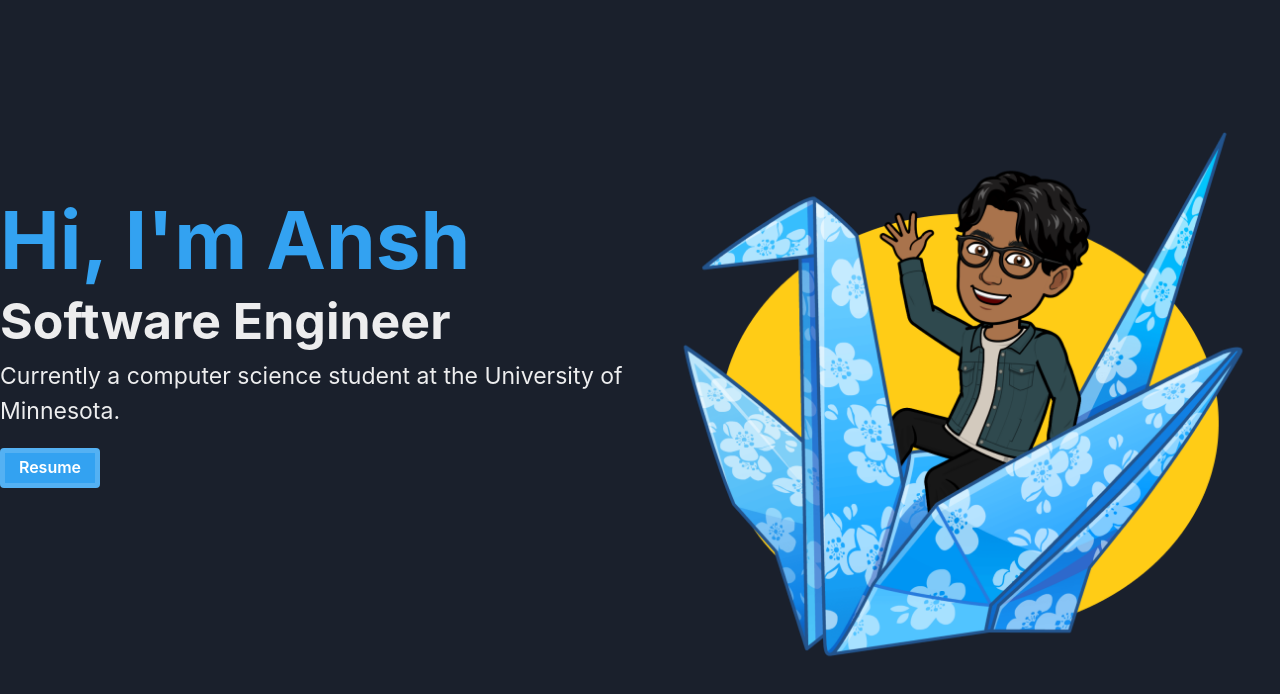
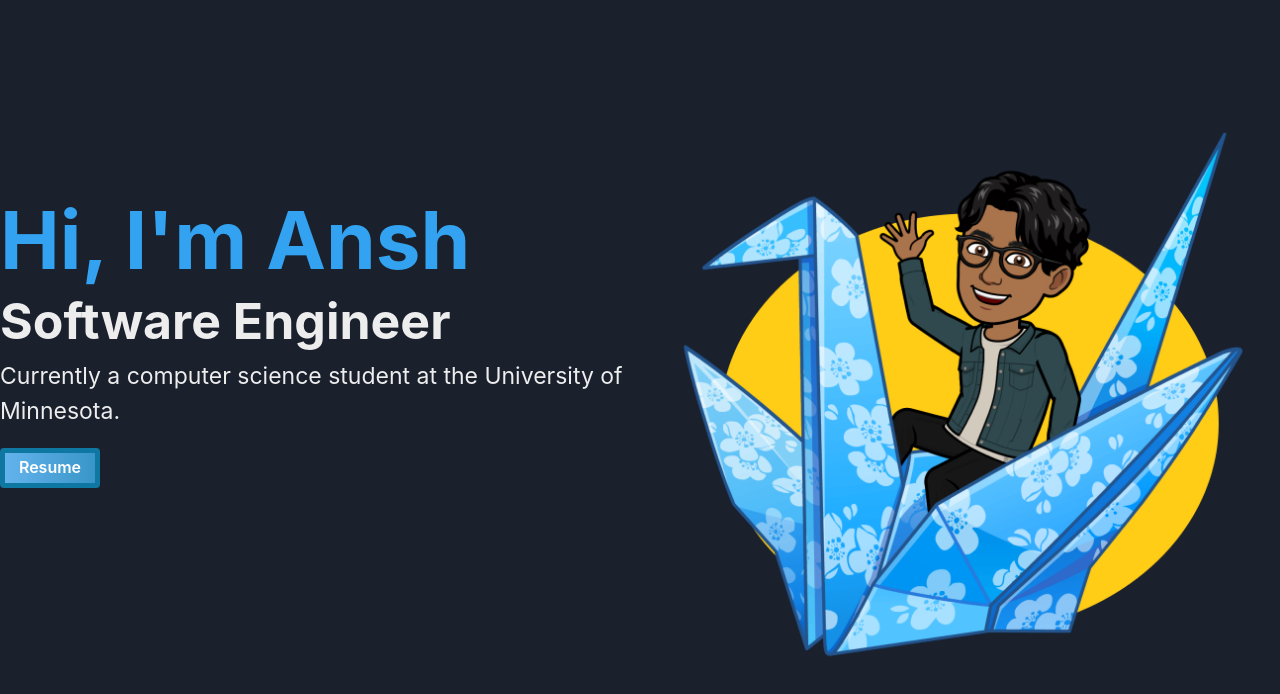
Before and after one commit to anshpatelcs/anshpa.tel, a Next.js app: page /components/ui/MainLanding in a window 1280 px wide. Shown: the top 694 px of the page. Built offline with nearby package versions, Linux system fonts and the light colour scheme.

Commit message:
cool shi

```diff
--- a/pages/components/ui/MainLanding.js
+++ b/pages/components/ui/MainLanding.js
@@ -1,6 +1,7 @@
 import React from 'react';
-import { Box, Button, HStack, Image as ChakraImage, Text } from "@chakra-ui/react";
+import { Box, Button, HStack, Image as ChakraImage, Text, useColorMode } from "@chakra-ui/react";
 import { motion } from "framer-motion";
+import { css, keyframes } from "@emotion/react";
 
 const fadeInEffect = {
     hidden: { opacity: 0 },
@@ -17,7 +18,16 @@ const imageHover = {
     }
 };
 
+const buttonHover = keyframes`
+  0% { background-position: 0% 50%; }
+  50% { background-position: 100% 50%; }
+  100% { background-position: 0% 50%; }
+`;
+
 const MainLanding = ({ textColor, subTextColor }) => {
+    const { colorMode } = useColorMode();
+    const isDark = colorMode === 'dark';
+
     const introText = "Hi, I'm Ansh";
     const roleText = "Software Engineer";
     const bioText = "Currently a computer science student at the University of Minnesota.";
@@ -45,6 +55,11 @@ const MainLanding = ({ textColor, subTextColor }) => {
                         {bioText}
                     </Text>
                 </motion.div>
+                <motion.div
+                    initial="hidden"
+                    animate="visible"
+                    variants={fadeInEffect}
+                >
                     <Button
                         color="white"
                         onClick={() => {
@@ -61,17 +76,23 @@ const MainLanding = ({ textColor, subTextColor }) => {
                             }
                         }}
                         borderRadius="4px"
-                    backgroundColor="#33A2F1"
+                        backgroundColor={isDark ? "#2D3748" : "#F6E05E"}
+                        css={css`
+                            background: ${isDark ? 'linear-gradient(270deg, #0F78A2, #63B3ED)' : 'linear-gradient(270deg, #F6E05E, #ECC94B)'};
+                            background-size: 200% 200%;
+                            transition: background-position 0.5s ease-in-out;
+                        `}
                         _hover={{
-                        backgroundColor: "#0F78A2",
-                        transition: "0.3s",
+                            animation: `${buttonHover} 1s forwards`,
                         }}
+                        borderWidth={5}
+                        borderColor={isDark ? "#0F78A2" : "#ECC94B"}
                         width="100px"
                         marginTop="20px"
-                    borderWidth={5}
                     >
                         Resume
                     </Button>
+                </motion.div>
             </Box>
             <Box
                 display="flex"
--- a/pages/index.js
+++ b/pages/index.js
@@ -118,7 +118,7 @@ export default function Home() {
                 <Box paddingTop={{ base: "0", md: "20" }}>
                     <Box ref={aboutMeInViewRef}>
                         <motion.div variants={fadeIn} initial="hidden" animate={aboutMeInView ? "visible" : "hidden"}>
-                            <Text ref={aboutmeRef} fontSize="60" fontWeight="bold" mt={{base: "-100", md: "-40"}}>About Me</Text>
+                            <Text ref={aboutmeRef} fontSize="60" fontWeight="bold" mt={{base: "-300", md: "-40"}}>About Me</Text>
                             <AboutMe />
                         </motion.div>
                     </Box>
```
Lines whose indentation alone changed are shown as unchanged.
